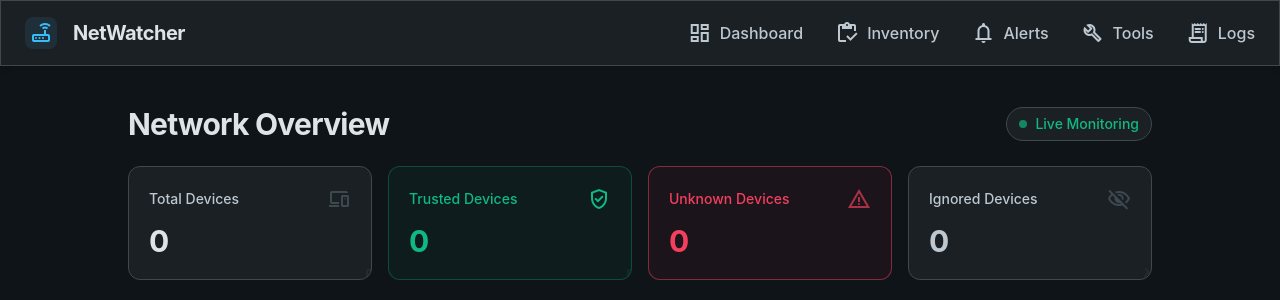
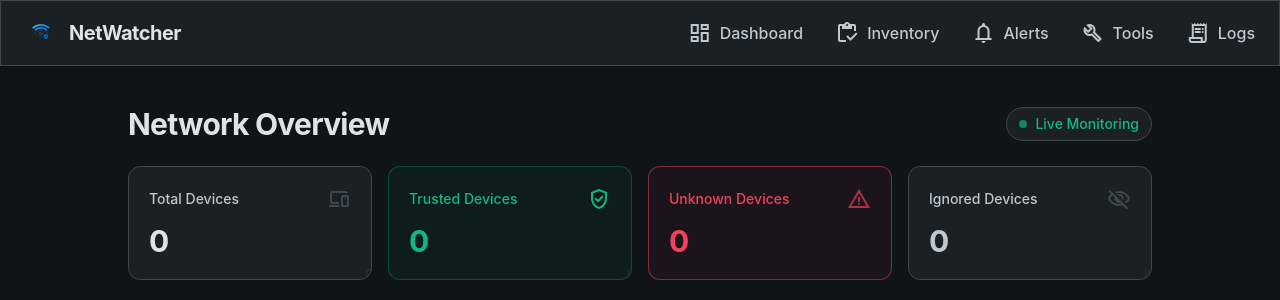
Before and after one commit to andrewtryder/unifi-netwatcher, a FastAPI app: page / in a window 1280 px wide. Shown: the top 300 px of the page. Run offline with FastAPI, Linux system fonts and the light colour scheme; parts of the project's set-up code (start-up, migrations or seed data) failed here and were passed over; some libraries are stand-ins or nearby versions.

Commit message:
Add NetWatcher logo to README and as site favicon.
Use optimized favicon assets in the web UI nav and browser tab icons.

Co-authored-by: Cursor <cursoragent@cursor.com>

```diff
--- a/app/web/templates/base.html
+++ b/app/web/templates/base.html
@@ -4,6 +4,8 @@
     <meta charset="UTF-8">
     <meta name="viewport" content="width=device-width, initial-scale=1.0">
     <title>NetWatcher for UniFi</title>
+    <link rel="icon" type="image/png" sizes="32x32" href="/static/favicon.png">
+    <link rel="apple-touch-icon" sizes="180x180" href="/static/apple-touch-icon.png">
     <link rel="preload" href="/static/fonts/inter-latin-400.woff2" as="font" type="font/woff2" crossorigin>
     <link rel="preload" href="/static/fonts/material-symbols-outlined.woff2" as="font" type="font/woff2" crossorigin>
     <link rel="stylesheet" href="/static/app.css">
@@ -15,10 +17,10 @@
     <nav class="glass-panel sticky top-0 z-50 shadow-md">
         <div class="max-w-[1440px] mx-auto px-4 lg:px-6 h-16 flex items-center justify-between">
             <div class="flex items-center gap-4">
-                <div class="flex items-center justify-center w-8 h-8 rounded-lg bg-primary/10 text-primary">
-                    <span class="material-symbols-outlined text-xl">router</span>
-                </div>
-                <a href="/" class="text-xl font-bold tracking-tight text-on-surface">NetWatcher</a>
+                <a href="/" class="flex items-center gap-3">
+                    <img src="/static/favicon.png" alt="" width="32" height="32" class="rounded-lg">
+                    <span class="text-xl font-bold tracking-tight text-on-surface">NetWatcher</span>
+                </a>
             </div>
             <div id="desktop-nav-links" class="hidden md:flex space-x-8">
                 {% include "partials/nav_desktop_links.html" %}
```
Also changed, not shown: README.md, app/web/static/apple-touch-icon.png (added), app/web/static/favicon.png (added), 1 other file.
